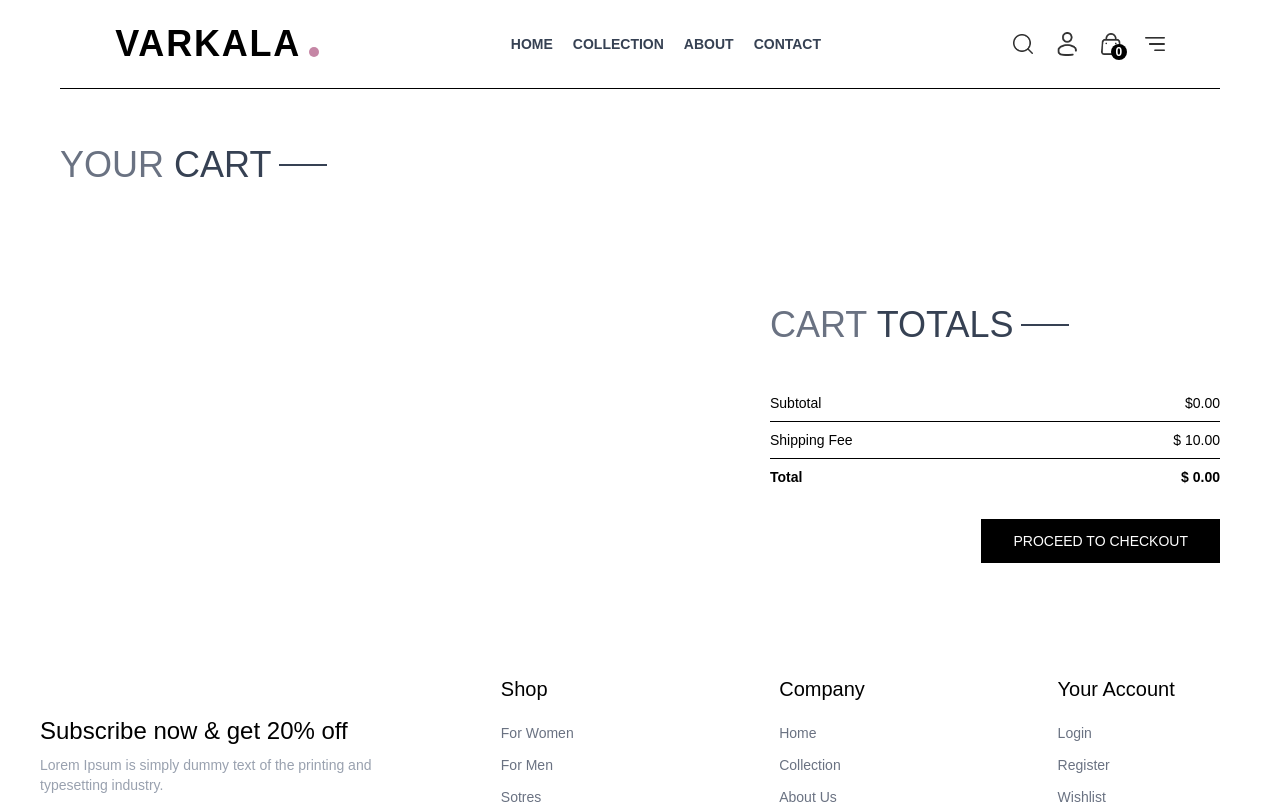
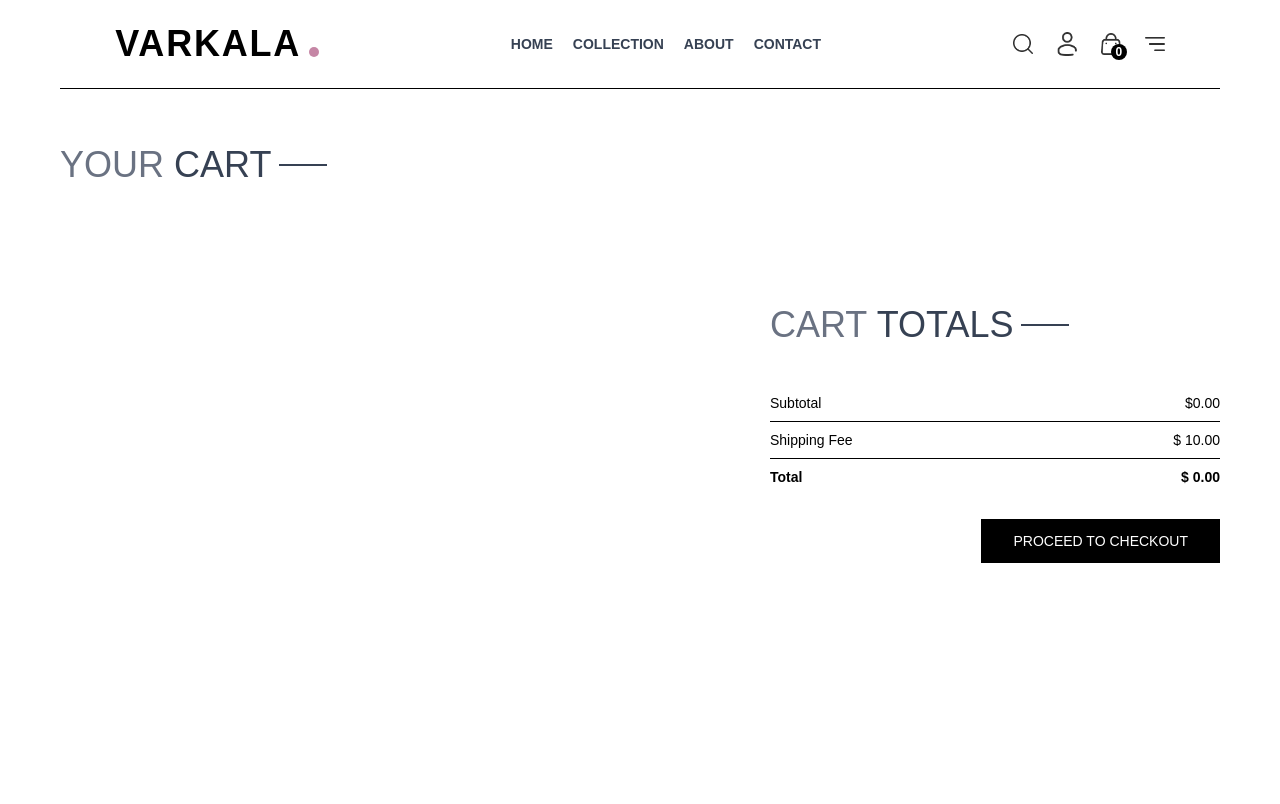
Before and after one commit to papichulo2021/Clothes-Store, a React (Vite) app: page /cart in a window 1280 px wide. Shown: the top 804 px of the page. Built offline with nearby package versions, Linux system fonts and the light colour scheme; a web font is replaced by a local one.

Commit message:
Fix Height Footer

```diff
--- a/src/pages/Cart.jsx
+++ b/src/pages/Cart.jsx
@@ -36,7 +36,7 @@ function Cart() {
   }, [cartItems]); // Re-run the effect when cartItems change
 
   return (
-    <div className='mx-15 border-t pt-14'>
+    <div className='min-h-[100vh] mx-15 border-t pt-14'>
       <div className='text-2xl mb-3'>
         <Title text1={'Your'} text2={'Cart'} />
       </div>
--- a/src/pages/Login.jsx
+++ b/src/pages/Login.jsx
@@ -31,7 +31,7 @@ function Login() {
   };
 
   return (
-    <form onSubmit={onSubmitHandler} className='flex flex-col items-center w-[90%] sm:max-w-96 m-auto mt-14 gap-4 text-gray-700'>
+    <form onSubmit={onSubmitHandler} className='h-[100vh] flex flex-col items-center w-[90%] sm:max-w-96 m-auto mt-14 gap-4 text-gray-700'>
       <div className='inline-flex items-center gap-2 mb-2 mt-10'>
         <p className='prata-regular text-3xl'>{currentState}</p>
         <hr className='border-none h-[1.5px] w-8 bg-gray-800' />
--- a/src/pages/PlaceOrder.jsx
+++ b/src/pages/PlaceOrder.jsx
@@ -10,7 +10,7 @@ function PlaceOrder() {
 
 
   return (
-    <div className='mx-10 flex flex-col sm:flex-row justify-between gap-4 pt-5 sm:pt-5 sm:pt-14 min-h-[80vh border-t]'>
+    <div className='min-h-[100vh] mx-10 flex flex-col sm:flex-row justify-between gap-4 pt-5 sm:pt-5 sm:pt-14 min-h-[80vh border-t]'>
         {/*  - - - - - - -  Left Side - - - - - - -  */}
         <div className='flex flex-col gap-4 w-full sm:max-w-[480px]'>
           <div className='text-xl sm:text-2xl my-3'>
```
